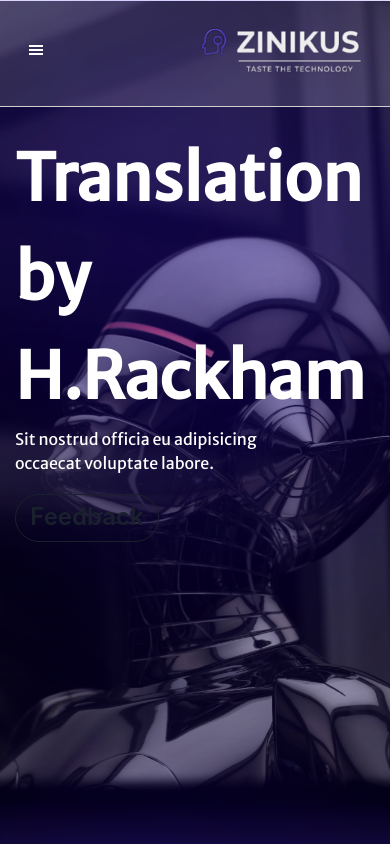
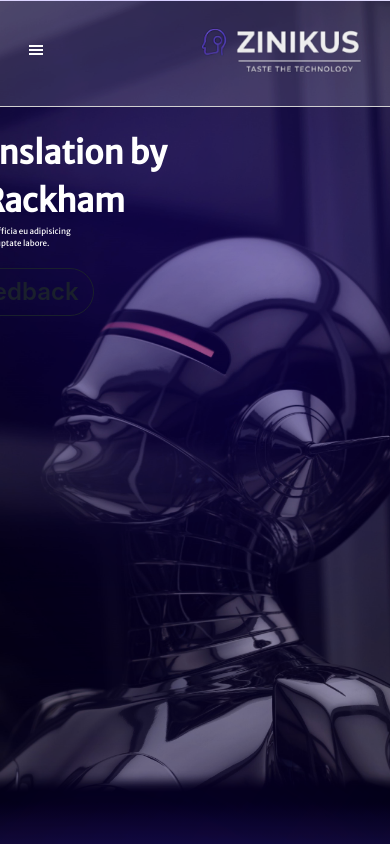
Before and after one commit to UjjwalPasahan/ZINIKUSWEB, a React (Create React App) app in the folder client/: page / in a window 390 px wide. Shown: the top 844 px of the page. Built offline with nearby package versions, Linux system fonts and the light colour scheme; a web font is replaced by a local one.

Commit message:
media queries on header and main heading

```diff
--- a/client/src/components/Home.jsx
+++ b/client/src/components/Home.jsx
@@ -50,7 +50,7 @@ const Home = () => {
                   Sit nostrud officia eu adipisicing
                   <br /> occaecat voluptate labore.
                 </h5>
-                <Button
+                <Button className='feedbackButton'
                   colorScheme="grey"
                   borderRadius="3xl"
                   variant="outline"
--- a/client/src/styles/header.css
+++ b/client/src/styles/header.css
@@ -252,3 +252,21 @@ div.svg-wrapper:nth-child(3) > a:nth-child(1) > svg:nth-child(2) {
 div.svg-wrapper:nth-child(3) {
   margin-top: -5px;
 }
+
+
+@media (max-width:1250px) {
+  div.chakra-stack:nth-child(1) {
+    margin-left: -10%;
+  }
+}
+@media (max-width:1050px) {
+  div.chakra-stack:nth-child(1) {
+    margin-left: -17.5%;
+  }
+}
+
+@media (max-width:900px) {
+  div.chakra-stack:nth-child(1) {
+    margin-left: -33%;
+  }
+}
--- a/client/src/styles/home.css
+++ b/client/src/styles/home.css
@@ -156,6 +156,33 @@ html{
 
 }
 
-@media (max-width:1200px) {
+@media (max-width:1050px) {
+  .hometext h2{
+    font-size: 3rem;
+    line-height: 4rem;
+  }
+  .hometext h5{
+    font-size: 0.8rem;
+  }
+  .feedbackButton{
+    height: 8vh;
+    width: 28vw;
+  }
+}
 
+@media (max-width:700px) {
+  .hometext{
+    margin-left: -60%;
+  }
+  .hometext h2{
+    font-size: 2rem;
+    line-height: 3rem;
+  }
+  .hometext h5{
+    font-size: 0.5rem;
+  }
+  .feedbackButton{
+    height: 4vh;
+    width: 20vw;
+  }
 }
```
